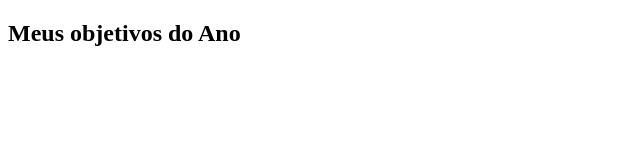
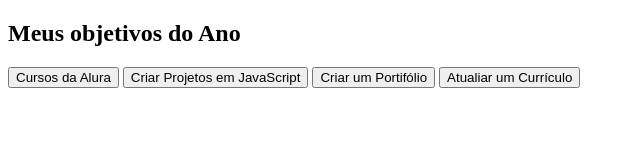
Before and after one commit to BrunooooooooB/metas, a plain HTML site: page index.html in a window 1280 px wide. Shown: the whole page, without its empty margins (0-640 px from the left). Drawn offline with Linux system fonts and the light colour scheme.

Commit message:
Div e Botoes

```diff
--- a/index.html
+++ b/index.html
@@ -9,5 +9,11 @@
 <body>
 <section class="conteudo-principal"></section>
 <h2 class="titulo-principal">Meus objetivos do Ano</h2>
+    <div class="botoes">
+            <button class="botao">Cursos da Alura</button>
+            <button class="botao">Criar Projetos em JavaScript</button>
+            <button class="botao">Criar um Portifólio</button>
+            <button class="botao">Atualiar um Currículo</button>
+    </div>
 </body>
 </html>
```
